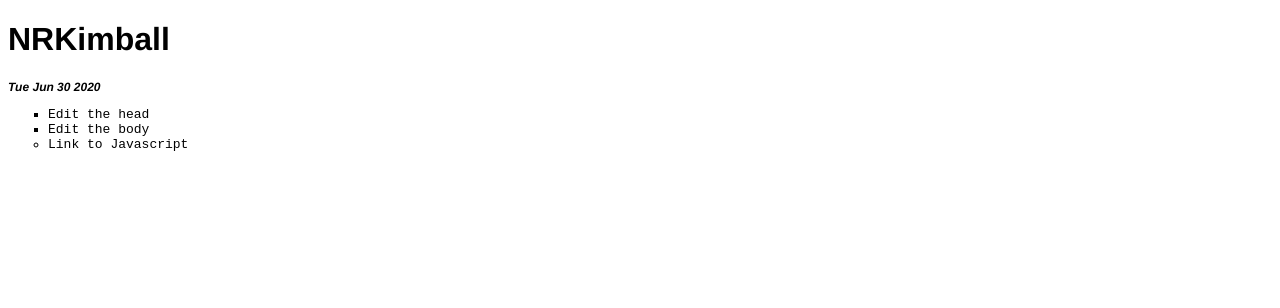
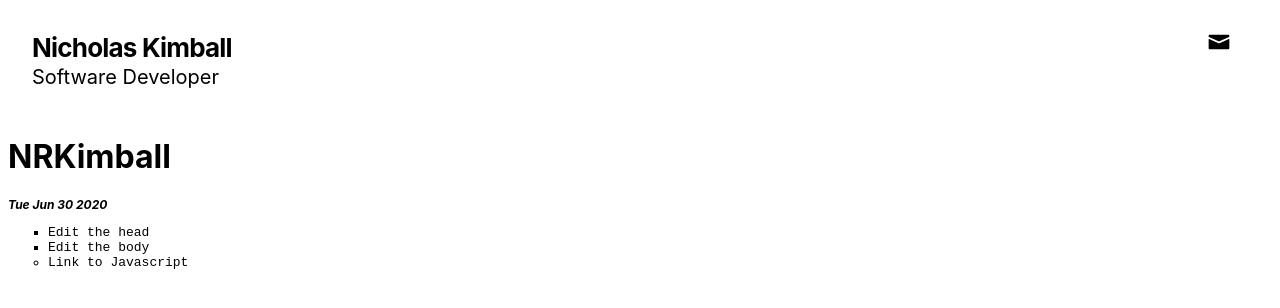
Before and after one commit to NKimball1/PortfolioWebsite, a plain HTML site: page index.html in a window 1280 px wide. Drawn offline with Linux system fonts and the light colour scheme.

Commit message:
Added Header HTML/CSS

```diff
--- a/index.html
+++ b/index.html
@@ -1,14 +1,40 @@
 <!DOCTYPE html>
 <html lang="en">
+
 <head>
     <meta charset="UTF-8">
     <meta name="viewport" content="width=device-width, initial-scale=1.0">
     <title>NRKimball</title>
     <link rel="stylesheet" href="main.css">
 </head>
+
 <body>
+    <div class="pageHeader">
+        <div class="headerINFO">
+            <h1 class="headerName">Nicholas Kimball</h1>
+            <div class="headerRole">Software Developer</div>
+        </div>
+
+        <div class="Socials">
+            <div class="socialLinks">
+                <a href="mailto:nkimball@wisc.edu" aria-label="Send an email to Nicholas" class="socialLink">
+                    <div class="svgWrap">
+                        <svg class="socSVG">
+                            <path
+                                d="m22.3592881 5.82427054v.59619016c0 .24378184-.1417446.46531584-.3630886.56747461l-8.9485541 4.13010189c-.6647377.306802-1.4305531.306802-2.0952908 0l-8.94855408-4.13010189c-.22134402-.10215877-.36308864-.32369277-.36308864-.56747461v-.59619016c0-.55012277.44596262-.99608539.9960854-.99608539h18.72640542c.5501228 0 .9960854.44596262.9960854.99608539zm-1.25 13.34754436h-18.21857622c-.69035594 0-1.25-.5596441-1.25-1.25v-8.52329148c0-.20710678.16789322-.375.375-.375.05424403 0 .10784237.01176807.15709707.03449228l8.78345405 4.0523453c.6647826.3067049 1.4305981.306593 2.095291-.0003062l8.7755375-4.05180448c.1880319-.08681729.4108411-.00476666.4976584.18326519.0227541.04928162.0345382.1029156.0345382.1571966v8.52310279c0 .6903559-.559644 1.25-1.25 1.25z">
+                            </path>
+                        </svg>
+                    </div>
+                </a>
+            </div>
+        </div>
+
+
+    </div>
+
+
     <h1>NRKimball</h1>
-    <p id ="date"></p>
+    <p id="date"></p>
     <ul>
         <li class="list">Edit the head</li>
         <li class="list">Edit the body</li>
@@ -17,4 +43,5 @@
     <script src="app.js"></script>
     <noscript>You need to enable Javascript to view the full site.</noscript>
 </body>
+
 </html>
--- a/main.css
+++ b/main.css
@@ -1,5 +1,5 @@
 body {
-    font-family: helvetica;
+    font-family: -apple-system, BlinkMacSystemFont, 'Segoe UI', Roboto, Oxygen, Ubuntu, Cantarell, 'Open Sans', 'Helvetica Neue', sans-serif ;
 }
 
 ul {
@@ -14,8 +14,73 @@ li {
     list-style: square;
 }
 
+div {
+    display: block;
+}
+
 #date {
     font-size: 12px;
     font-style: italic;
     font-weight: bold;
 }
+
+.headerName {
+    white-space: nowrap;
+    font-size: 26px;
+    text-align: left;
+    line-height: 1.2;
+    letter-spacing: -0.8px;
+    margin: 0px;
+}
+
+.headerRole {
+    text-align: left;
+    line-height: 1.4;
+    font-size: 20px;
+}
+
+.headerINFO  {
+    padding: 24px 0px 24px 24px;
+}
+
+.socialLinks {
+    display: grid;
+    grid-template-columns: auto auto auto;
+    grid-column-gap: 4px;
+    padding: 15px 24px 0px;
+    -webkit-box-pack: center;
+    justify-content: center;
+}
+
+.socialLink {
+    display: flex;
+    justify-content: center;
+    -webkit-box-pack: center;
+    -webkit-box-align: center;
+    align-items: center;
+    width: 40px;
+    height: 40px;
+    background: white;
+    border-radius: 20px;
+    border-width: 1px;
+    border-style: solid;
+    border-color: white;
+    border-image: initial;
+
+}
+
+.socSVG {
+    height: 24px;
+    width: 24px;
+    color: inherit;
+    fill: black;
+}
+
+.pageHeader {
+    display: flex;
+    -webkit-box-pack: justify;
+    justify-content: space-between;
+    flex-direction: row;
+    z-index: 10;
+    flex: 0 0 auto;
+}
```
